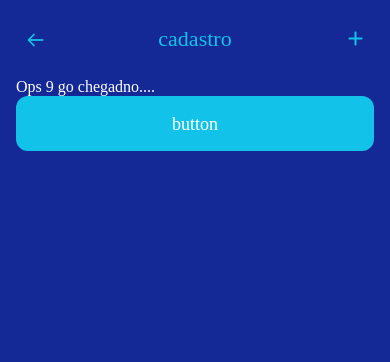
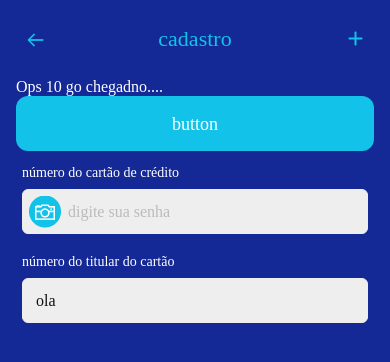
Before and after one commit to alexnaldosantos/vr_wallet_desafio, a React Native app: screen / in a window 390 px wide. Shown: the top 362 px of the page. Built offline with nearby package versions, Linux system fonts and the light colour scheme.

Commit message:
new: inputtext component new: inputtextwitlabel component new: button component

```diff
--- a/App.tsx
+++ b/App.tsx
@@ -7,12 +7,13 @@
 
 import React from 'react';
 
-import { P, View, Window } from "./src/components";
+import { P, View, Window, TextInput, TextInputWithLabel } from "./src/components";
 import { ThemeProvider } from 'styled-components/native';
 import { WalletTheme, useTheme } from "./src/theme";
 import { Icons } from "./src/theme/icons";
 
 import { ButtonBar, Button } from './src/components/button';
+import { Image } from 'react-native/Libraries/Image/Image';
 
 
 function App(): JSX.Element {
@@ -23,9 +24,12 @@ function App(): JSX.Element {
 
   return (
     <ThemeProvider theme={WalletTheme}>
-      <Window title="cadastro" leftButton={<ButtonBar image={Icons.back} onPress={handleButtonPress} />} rightButton={<ButtonBar image={Icons.plus} />}>
+      <Window title="cadastro" leftButton={<ButtonBar icon={Icons.back} onPress={handleButtonPress} />} rightButton={<ButtonBar icon={Icons.plus} />}>
         <ViewExample />
         <Button text={'button'} onPress={handleButtonPress}></Button>
+        <TextInputWithLabel label='número do cartão de crédito' placeholder="digite sua senha" icon={Icons.card} />
+        <TextInputWithLabel value='ola' label='número do titular do cartão' />
+
         {/* <View style={{
           backgroundColor: '#EEEEEE',
           width: 350,
@@ -43,7 +47,7 @@ function App(): JSX.Element {
 const ViewExample = () => {
   const theme = useTheme();
 
-  return (<P>Ops 9 go chegadno....</P>)
+  return (<P>Ops 10 go chegadno....</P>)
 }
 
 export default App;
--- a/src/components/button/button.tsx
+++ b/src/components/button/button.tsx
@@ -19,7 +19,7 @@ export const Button: React.FC<ButtonProps> = ({ children, color, text, textColor
     const isStringText = typeof text == 'string';
     const isEnabled = onPress && (enabled || enabled == undefined);
     return (
-        <TouchableOpacity onPress={onPress} disabled={!isEnabled}>
+        <TouchableOpacity onPress={onPress} disabled={!isEnabled} activeOpacity={0.8}>
             <ButtonContainer color={color} {...props} enabled={isEnabled}>
                 {isStringText ? <H5 color={isEnabled ? textColor || theme.button.textColor : theme.button.disabledTextColor}>{(text)}</H5> : null}
                 {children}
--- a/src/components/button/button_bar.tsx
+++ b/src/components/button/button_bar.tsx
@@ -6,17 +6,17 @@ import { Colors } from "../../theme/colors";
 
 interface ButtonBarProps extends ViewProps {
     color?: keyof Colors | string;
-    imageColor?: keyof Colors | string;
-    image: any
+    icon: any;
+    iconColor?: keyof Colors | string;
     onPress?: () => void;
 }
 
-export const ButtonBar: React.FC<ButtonBarProps> = ({ children, image, color, imageColor, onPress, ...props }) => {
+export const ButtonBar: React.FC<ButtonBarProps> = ({ children, icon, color, iconColor, onPress, ...props }) => {
 
     return (
         <TouchableOpacity onPress={onPress} disabled={!onPress}>
             <ButtonContainer color={color} {...props}>
-                {image ? <Image source={image} tintColor={imageColor} /> : null}
+                {icon ? <Image source={icon} tintColor={iconColor} /> : null}
                 {children}
             </ButtonContainer>
         </TouchableOpacity>
--- a/src/components/index.tsx
+++ b/src/components/index.tsx
@@ -5,8 +5,10 @@ import { View } from "./view";
 import { Window } from "./window";
 import { Button } from './button';
 import { ButtonBar } from './button/button_bar';
+import { TextInput, TextInputWithLabel } from './input';
 
 export { Text, H1, H2, H3, H4, H5, P, SMALL }
 export { View }
 export { Window }
 export { Button, ButtonBar }
+export { TextInput, TextInputWithLabel }
--- /dev/null
+++ b/src/components/input/index.ts
@@ -0,0 +1,3 @@
+import { TextInput, TextInputWithLabel } from './input';
+
+export { TextInput, TextInputWithLabel }
--- /dev/null
+++ b/src/components/input/input.tsx
@@ -0,0 +1,67 @@
+import React from 'react';
+import { TextInputStyled } from './styles';
+import styled from 'styled-components/native';
+import { Image, TextProps } from 'react-native';
+import { useTheme } from '../../theme';
+import { SMALL } from '../text';
+
+interface SubTextProps extends TextProps {
+  placeholder?: string;
+  icon?: any;
+  value?: string;
+}
+
+export const TextInput: React.FC<SubTextProps> = ({ children, value, icon, placeholder, ...props }) => {
+  const theme = useTheme();
+  return (
+    <InputContainer>
+      <TextInputStyled value={value} {...props} hasIcon={icon != undefined} placeholder={placeholder} placeholderTextColor={theme.input.placeHolderColor} />
+      <IconContainer>
+        {icon ? <Image source={icon} /> : null}
+      </IconContainer>
+    </InputContainer>
+  );
+};
+
+const InputContainer = styled.View`
+`;
+
+const IconContainer = styled.View`
+flex: 1;
+position: absolute;
+justify-content: center;
+align-items: center;
+width: 45px;
+height: 45px;
+z-index: 2;
+padding: 6.5px 10px;
+`;
+
+/* TextInputWithLabel */
+
+interface SubTextLabelProps extends SubTextProps {
+  label: string;
+  icon?: any;
+  value?: string;
+}
+
+export const TextInputWithLabel: React.FC<SubTextLabelProps> = ({ label, value, placeholder, icon, ...props }) => {
+  const theme = useTheme();
+  return (
+    <InputLabelContainer>
+      <LabelContainer>
+        <SMALL>{label}</SMALL>
+      </LabelContainer>
+      <TextInput value={value} icon={icon} placeholder={placeholder} {...props}></TextInput>
+    </InputLabelContainer>
+  );
+};
+
+const InputLabelContainer = styled.View`
+    padding: 6px;
+`;
+
+const LabelContainer = styled.View`
+  padding-bottom: 8px;
+  padding-top: 8px;
+`;
--- /dev/null
+++ b/src/components/input/styles.ts
@@ -0,0 +1,15 @@
+import styled from 'styled-components/native';
+
+export const TextInputStyled = styled.TextInput<{ hasIcon?: boolean }>`
+  font-family: ${props => props.theme.input.fontFamily};
+  font-weight: ${props => props.theme.input.fontWeight};
+  font-size: ${props => props.theme.input.fontSize};
+  line-height: ${props => props.theme.input.lineHeight};
+  background-color: ${props => props.theme.input.backgroundColor};
+  color: ${props => props.theme.input.textColor};
+  border-radius: 6px;
+  border: 1px solid ${props => props.theme.colors.greyLight};
+  height: 45px;
+  padding: 13px;
+  padding-left: ${props => props.hasIcon ? '45px' : '13px'};
+`;
--- a/src/theme/icons.js
+++ b/src/theme/icons.js
@@ -1,4 +1,5 @@
 export const Icons = {
     plus: require('../../assets/icons/btn-plus.png'),
-    back: require('../../assets/icons/btn-back.png')
+    back: require('../../assets/icons/btn-back.png'),
+    card: require('../../assets/icons/btn-card.png')
 }
--- a/src/theme/index.ts
+++ b/src/theme/index.ts
@@ -35,6 +35,15 @@ export const WalletTheme: DefaultTheme = {
         textColor: '#FFFFFF',
         disabledColor: '#EEEEEE',
         disabledTextColor: '#BBBBBB'
+    },
+    input: {
+        fontFamily: WalletFonts.regular,
+        fontSize: '16px',
+        lineHeight: '18px',
+        fontWeight: defaultFontWeight,
+        backgroundColor: '#EEEEEE',
+        textColor: '#111111',
+        placeHolderColor: '#BBBBBB'
     },
     text: {
         defaultColor: '#FFFFFF',
```
Also changed, not shown: src/theme/styled.d.ts (+9 -0 lines), assets/icons/btn-card.png (added).
